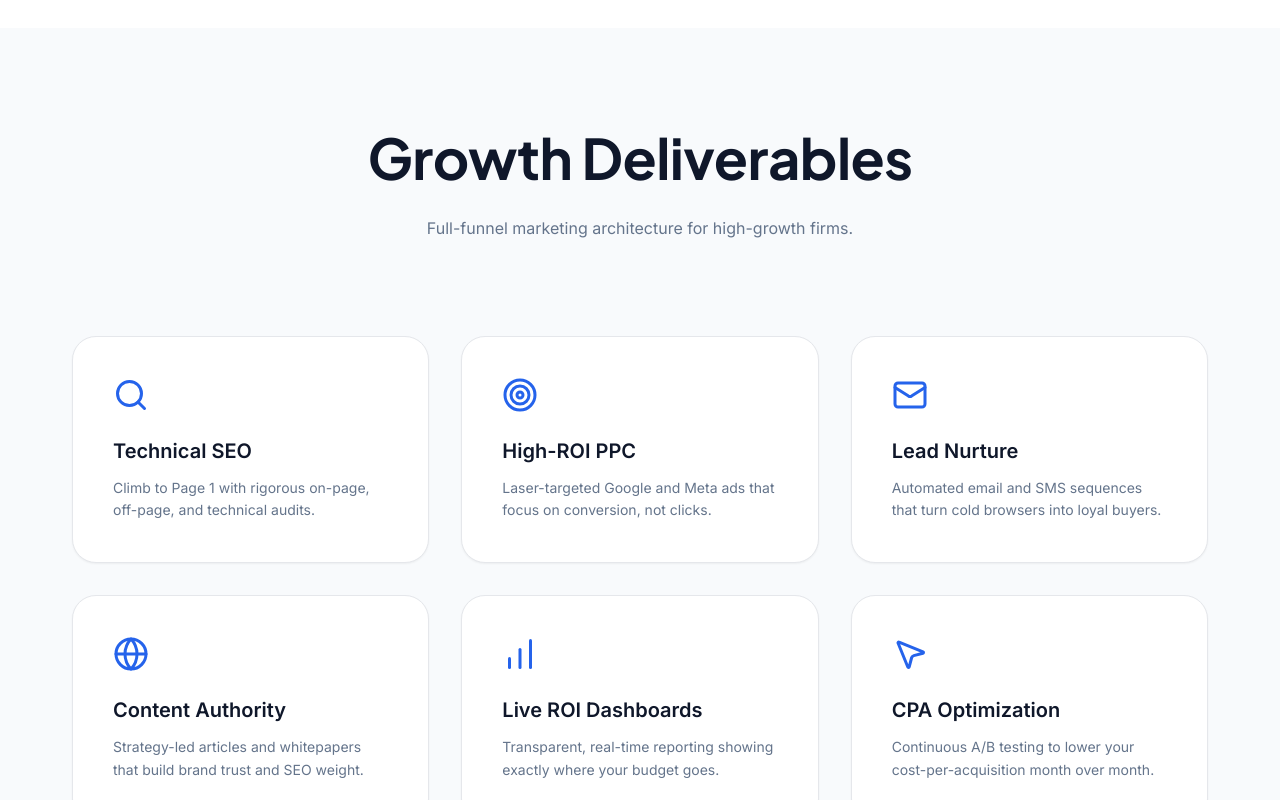
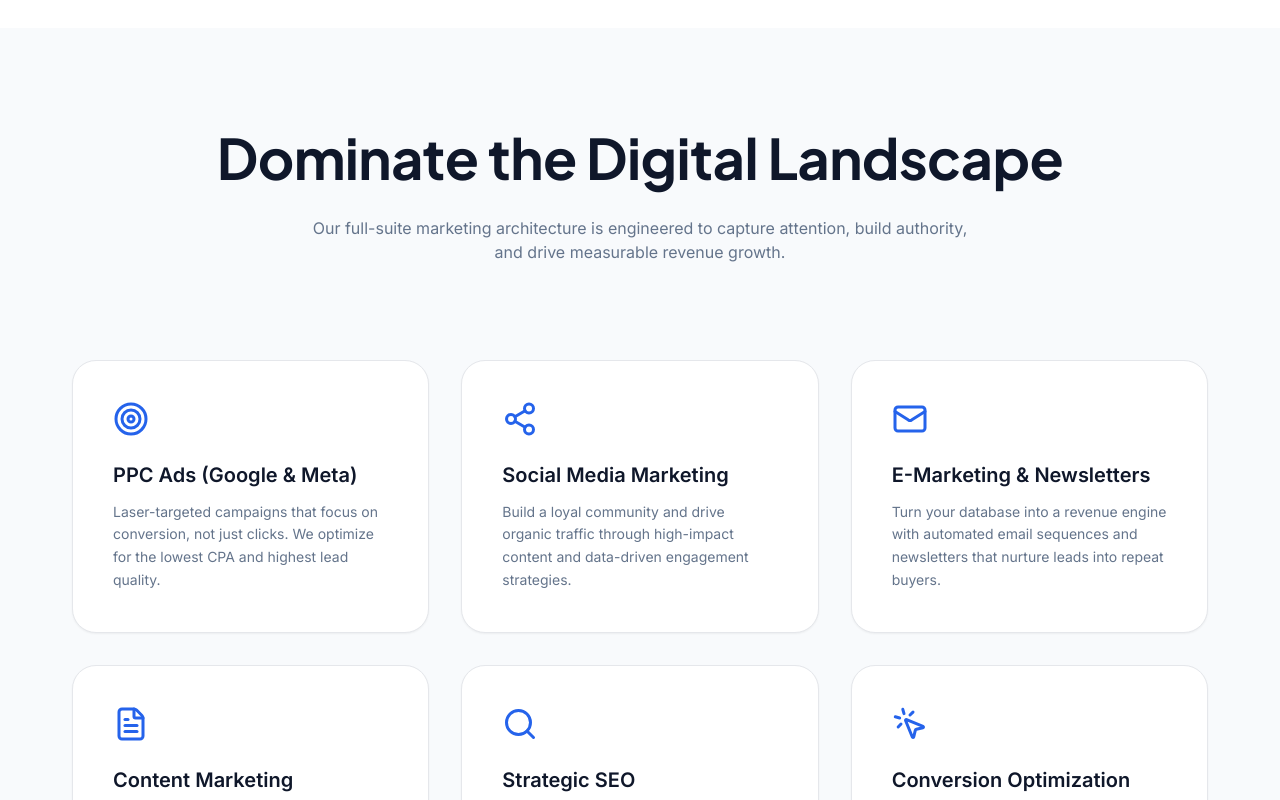
Before and after one commit to MajekAz/OptiScaleDigital-2, a React (Vite) app: page /services/digital-marketing in a window 1280 px wide. Shown: the part 1480-2280 px from the top of the page. Built offline with nearby package versions, Linux system fonts and the light colour scheme.

Commit message:
feat(ServiceMarketing): Enhance marketing service page content
Update headings, descriptions, and icons on the marketing service page to better articulate the value proposition and deliverables offered. Improve clarity and impact of the service's capabilities.

```diff
--- a/pages/ServiceMarketing.tsx
+++ b/pages/ServiceMarketing.tsx
@@ -3,7 +3,8 @@ import { Link } from 'react-router-dom';
 import { Button } from '../components/Button';
 import {
   Search, Target, Mail, BarChart, TrendingUp, Zap,
-  ArrowRight, CheckCircle2, Globe, MousePointer2, ShieldCheck
+  ArrowRight, CheckCircle2, Globe, MousePointer2, ShieldCheck,
+  Share2, FileText, MousePointerClick
 } from 'lucide-react';
 import { IMAGES } from '../assets';
 import { SEO } from '../components/SEO';
@@ -71,16 +72,42 @@ export const ServiceMarketing: React.FC = () => {
       <section className="py-section bg-brand-lightGrey">
         <div className="container">
           <div className="text-center mb-24">
-            <h2 className="text-h2 text-brand-secondary">Growth Deliverables</h2>
-            <p className="text-brand-textGrey mt-6 max-w-[65ch] mx-auto">Full-funnel marketing architecture for high-growth firms.</p>
+            <h2 className="text-h2 text-brand-secondary">Dominate the Digital Landscape</h2>
+            <p className="text-brand-textGrey mt-6 max-w-[65ch] mx-auto">
+              Our full-suite marketing architecture is engineered to capture attention, build authority, and drive measurable revenue growth.
+            </p>
           </div>
           <div className="grid md:grid-cols-3 gap-8">
-            <Deliverable icon={<Search />} title="Technical SEO" desc="Climb to Page 1 with rigorous on-page, off-page, and technical audits." />
-            <Deliverable icon={<Target />} title="High-ROI PPC" desc="Laser-targeted Google and Meta ads that focus on conversion, not clicks." />
-            <Deliverable icon={<Mail />} title="Lead Nurture" desc="Automated email and SMS sequences that turn cold browsers into loyal buyers." />
-            <Deliverable icon={<Globe />} title="Content Authority" desc="Strategy-led articles and whitepapers that build brand trust and SEO weight." />
-            <Deliverable icon={<BarChart />} title="Live ROI Dashboards" desc="Transparent, real-time reporting showing exactly where your budget goes." />
-            <Deliverable icon={<MousePointer2 />} title="CPA Optimization" desc="Continuous A/B testing to lower your cost-per-acquisition month over month." />
+            <Deliverable
+              icon={<Target />}
+              title="PPC Ads (Google & Meta)"
+              desc="Laser-targeted campaigns that focus on conversion, not just clicks. We optimize for the lowest CPA and highest lead quality."
+            />
+            <Deliverable
+              icon={<Share2 />}
+              title="Social Media Marketing"
+              desc="Build a loyal community and drive organic traffic through high-impact content and data-driven engagement strategies."
+            />
+            <Deliverable
+              icon={<Mail />}
+              title="E-Marketing & Newsletters"
+              desc="Turn your database into a revenue engine with automated email sequences and newsletters that nurture leads into repeat buyers."
+            />
+            <Deliverable
+              icon={<FileText />}
+              title="Content Marketing"
+              desc="Strategy-led articles, whitepapers, and case studies that establish your brand as a market leader while boosting SEO weight."
+            />
+            <Deliverable
+              icon={<Search />}
+              title="Strategic SEO"
+              desc="Climb to Page 1 with rigorous on-page, off-page, and technical audits designed for long-term organic dominance."
+            />
+            <Deliverable
+              icon={<MousePointerClick />}
+              title="Conversion Optimization"
+              desc="We don't just send traffic; we turn it into buyers. Continuous A/B testing and heatmap analysis to maximize your site's ROI."
+            />
           </div>
           <div className="mt-20 text-center">
             <Link to="/booking">
```
